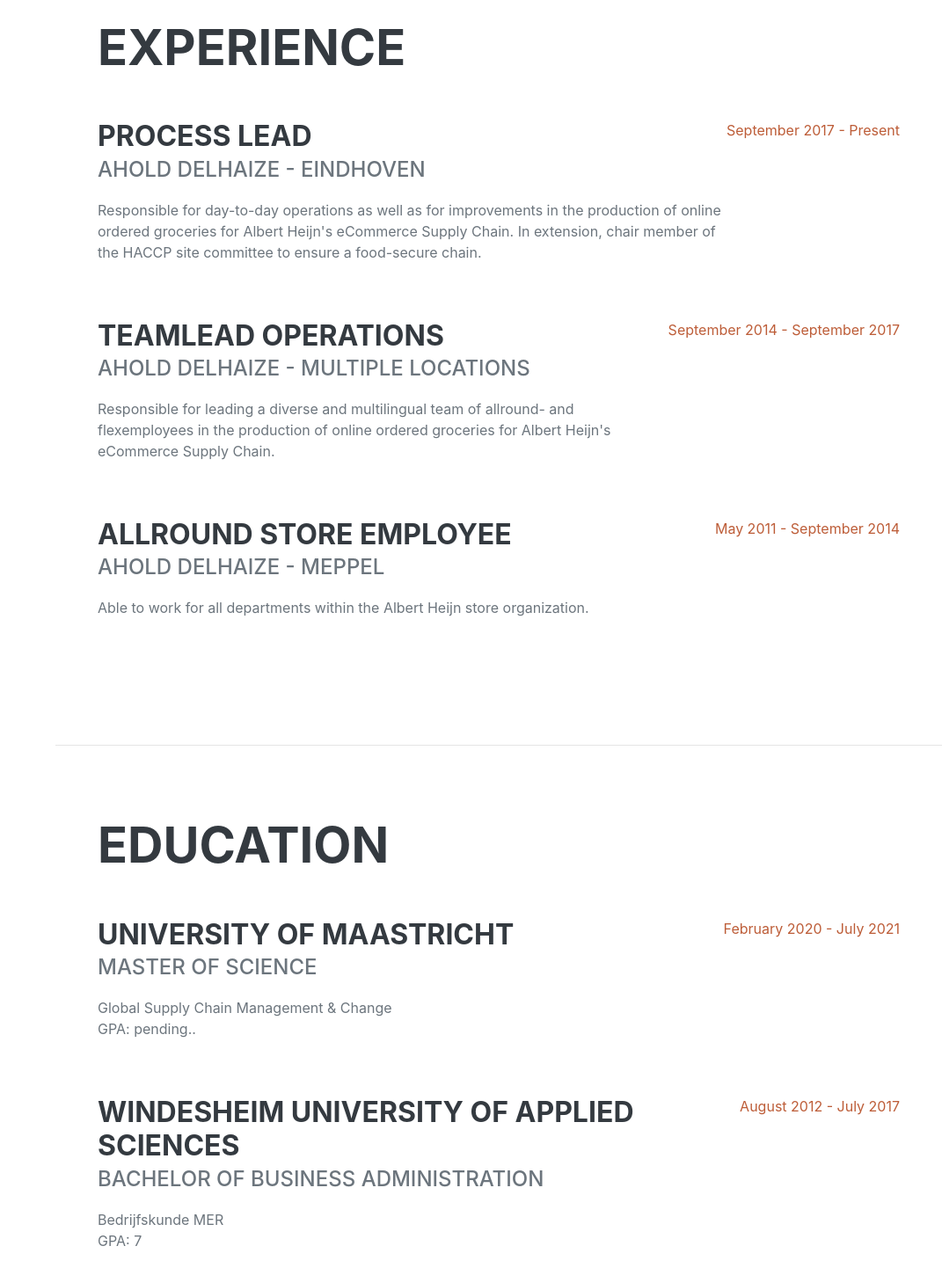
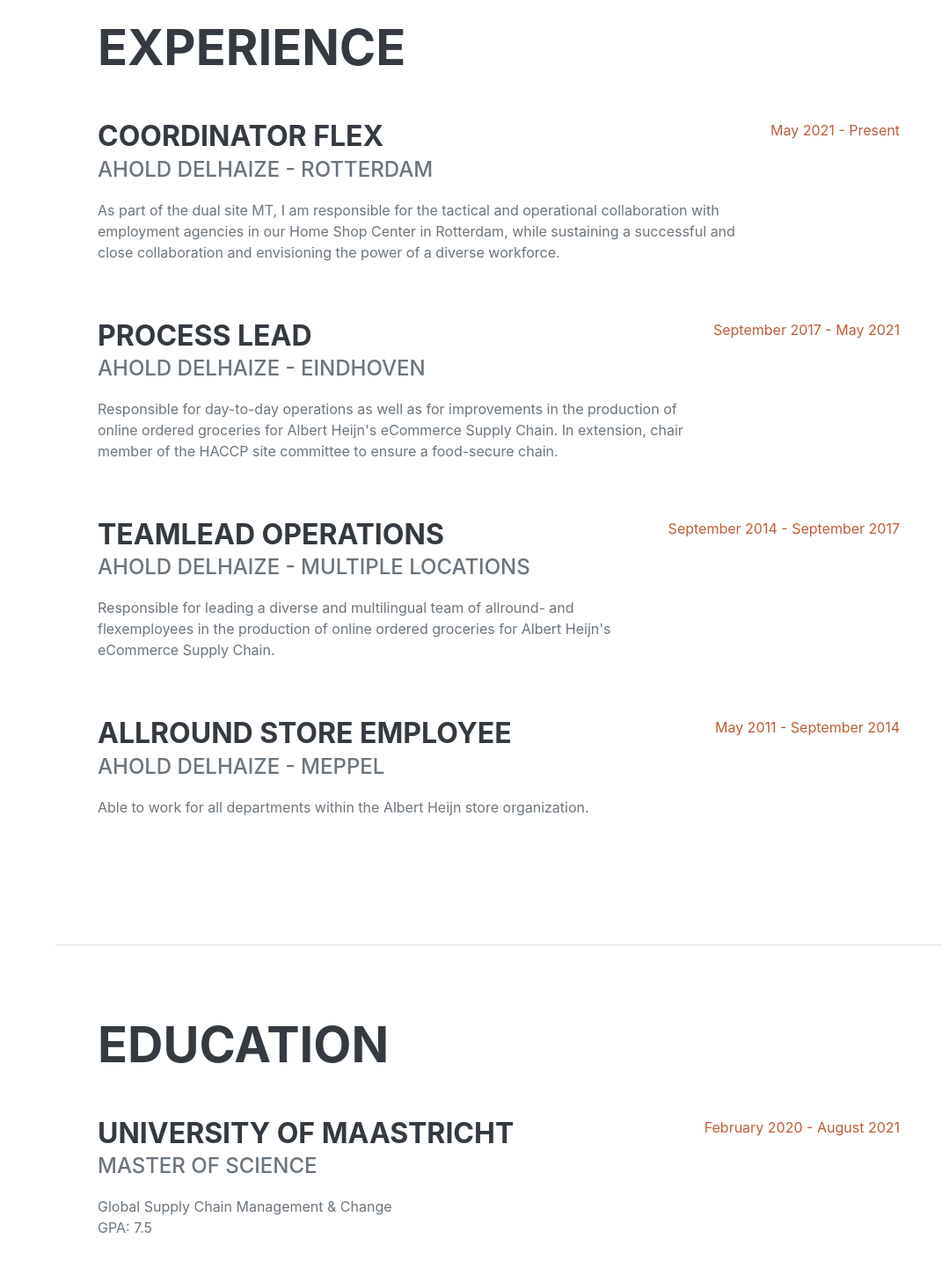
Before and after one commit to svenbentum/sven, a plain HTML site: page index.html in a window 1280 px wide. Shown: the part 860-2302 px from the top of the page at 88% size, without its empty margins (209-1280 px from the left). Drawn offline with nearby package versions, Linux system fonts and the light colour scheme; a web font is replaced by a local one.

Commit message:
Update index.html

```diff
--- a/index.html
+++ b/index.html
@@ -47,7 +47,7 @@
                         TILBURG, NL · + 31 (6) 213 77 143 ·
                         <a href="mailto:svenbentum@gmail.com">svenbentum@gmail.com</a>
                     </div>
-                    <p class="lead mb-5">I am currently working as Process Lead at Albert Heijn eCommerce, where I am responsible for day-to-day operations and improvements in the production process of online groceries. Apart from that I am studying for my master's degree in Global Supply Chain Management & Change at Maastricht University. Welcome to my profile, I'm inviting you to click through my pages to get to know me better.</p>
+                    <p class="lead mb-5">I am currently working as Coordinator Flex at Albert Heijn eCommerce, where I am responsible for the tactical and operational collaboration with employment agencies of our Home Shop Center in Rotterdam. Apart from that I just obtained my master's degree in Global Supply Chain Management & Change at Maastricht University. Welcome to my profile, I'm inviting you to click through my pages to get to know me better.</p>
                     <div class="social-icons">
                         <a class="social-icon" href="http://linkedin.com/in/svenbentum/"><i class="fab fa-linkedin-in"></i></a>
                         <a class="social-icon" href="http://svenbentum.github.io"><i class="fab fa-github"></i></a>
@@ -63,11 +63,19 @@
                     <h2 class="mb-5">Experience</h2>
                     <div class="d-flex flex-column flex-md-row justify-content-between mb-5">
                         <div class="flex-grow-1">
+                            <h3 class="mb-0">Coordinator Flex</h3>
+                            <div class="subheading mb-3">Ahold Delhaize - Rotterdam</div>
+                            <p>As part of the dual site MT, I am responsible for the tactical and operational collaboration with employment agencies in our Home Shop Center in Rotterdam, while sustaining a successful and close collaboration and envisioning the power of a diverse workforce.</p>
+                        </div>
+                        <div class="flex-shrink-0"><span class="text-primary">May 2021 - Present</span></div>
+                    </div>
+                    <div class="d-flex flex-column flex-md-row justify-content-between mb-5">
+                        <div class="flex-grow-1">
                             <h3 class="mb-0">Process Lead</h3>
                             <div class="subheading mb-3">Ahold Delhaize - Eindhoven</div>
                             <p>Responsible for day-to-day operations as well as for improvements in the production of online ordered groceries for Albert Heijn's eCommerce Supply Chain. In extension, chair member of the HACCP site committee to ensure a food-secure chain.</p>
                         </div>
-                        <div class="flex-shrink-0"><span class="text-primary">September 2017 - Present</span></div>
+                        <div class="flex-shrink-0"><span class="text-primary">September 2017 - May 2021</span></div>
                     </div>
                     <div class="d-flex flex-column flex-md-row justify-content-between mb-5">
                         <div class="flex-grow-1">
@@ -98,9 +106,9 @@
                             <h3 class="mb-0">University of Maastricht</h3>
                             <div class="subheading mb-3">Master of Science</div>
                             <div>Global Supply Chain Management & Change</div>
-                            <p>GPA: pending..</p>
+                            <p>GPA: 7.5</p>
                         </div>
-                        <div class="flex-shrink-0"><span class="text-primary">February 2020 - July 2021</span></div>
+                        <div class="flex-shrink-0"><span class="text-primary">February 2020 - August 2021</span></div>
                     </div>
                     <div class="d-flex flex-column flex-md-row justify-content-between mb-5">
                         <div class="flex-grow-1">
```
